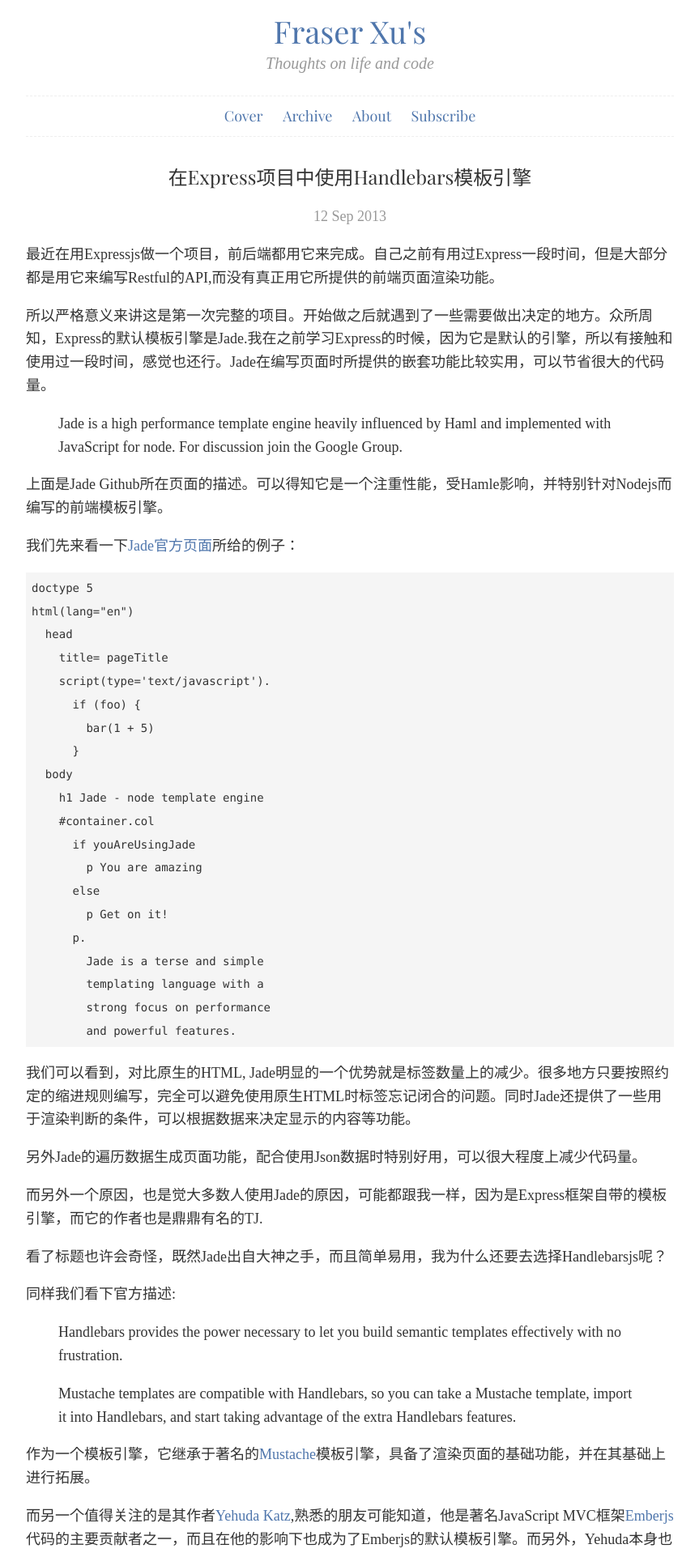
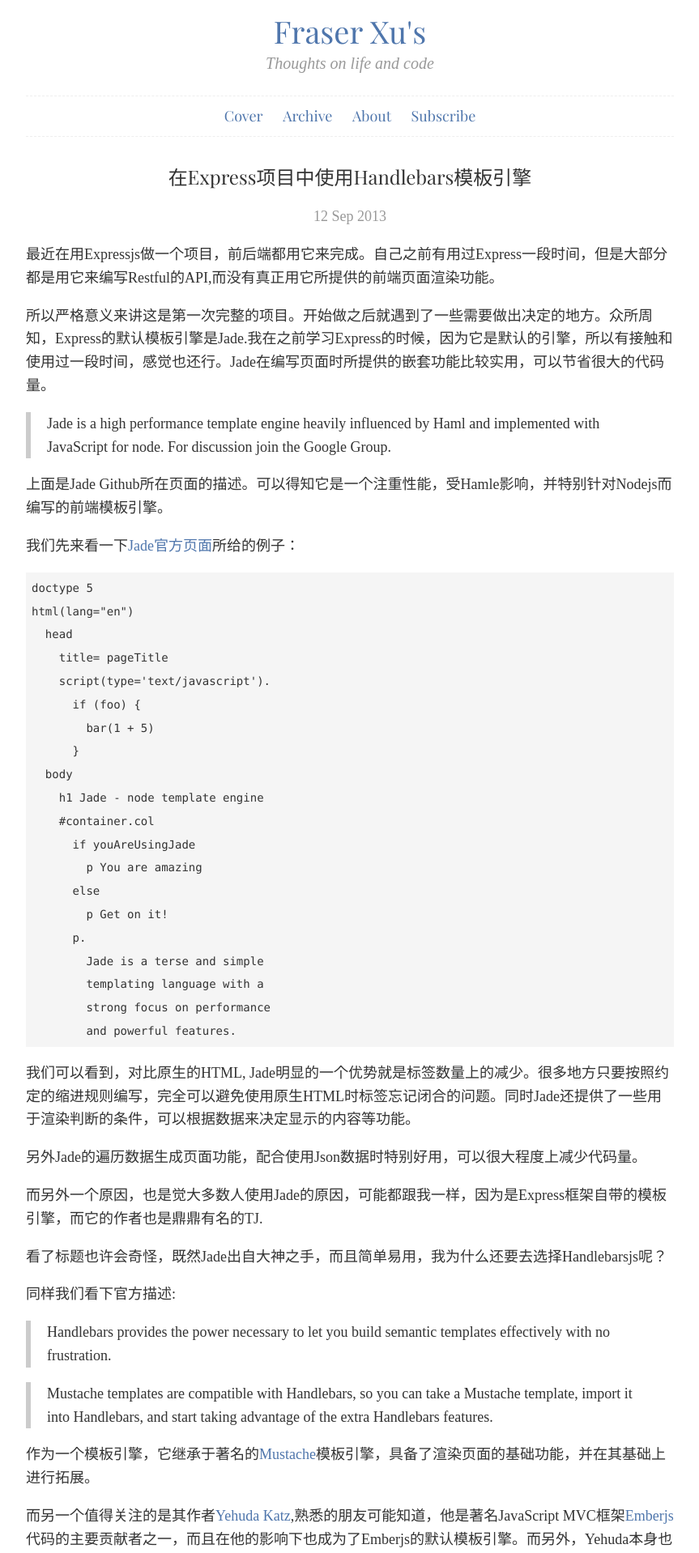
Before and after one commit to fraserxu/fraserxu.github.io, a Jekyll site: the page built from index.html, in a window 1280 px wide. Shown: the top 1918 px of the page at 81% size, without its empty margins (208-1071 px from the left). Built offline with Jekyll 4.4.1, drawn with Linux system fonts in a browser that asks for light colours; some web fonts are replaced; Markdown is read by kramdown in place of the engine named in the settings.

Commit message:
update blockquote style

```diff
--- a/css/screen.css
+++ b/css/screen.css
@@ -111,3 +111,9 @@
   background-color: #f5f5f5;
   padding: 5px 7px;
 }
+
+blockquote {
+  border-left: 6px solid #ccc;
+  margin-left: 0px;
+  padding-left: 20px;
+}
```
